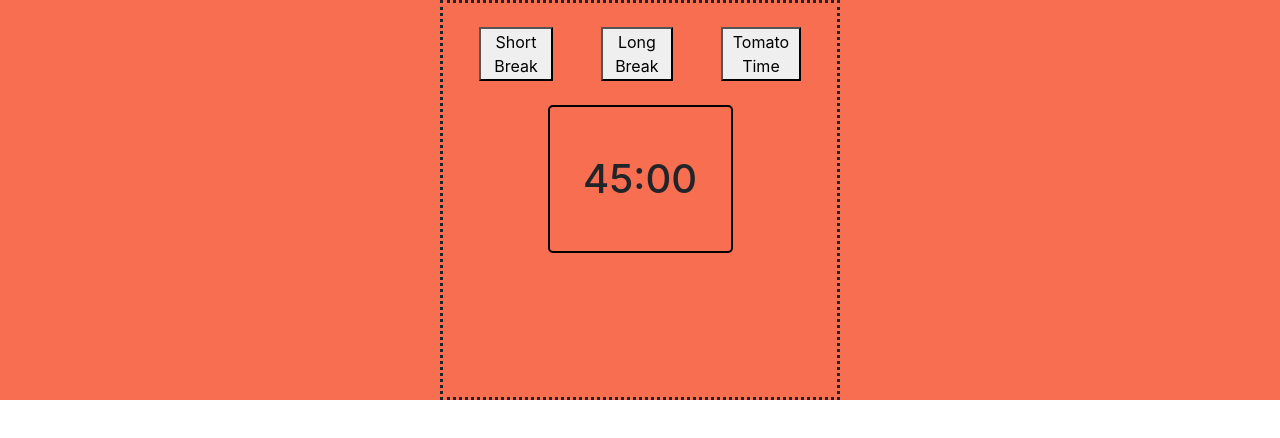
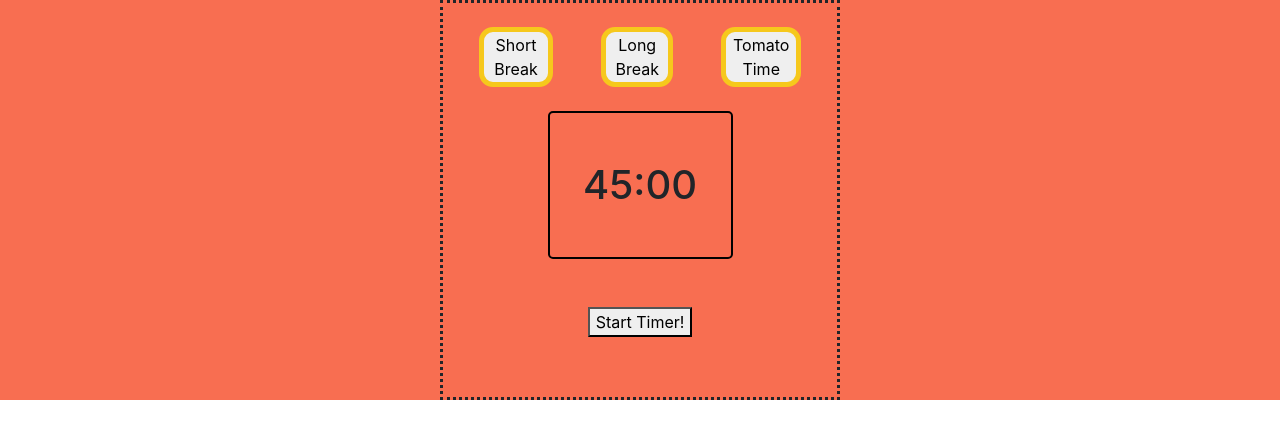
Before and after one commit to indwomt/tomatoduck, a React (Create React App) app in the folder client/: page / in a window 1280 px wide. Shown: the top 438 px of the page. Built offline with nearby package versions, Linux system fonts and the light colour scheme; the HTML template or start-up script is replaced by a standard one.

Commit message:
forgot to add start button

```diff
--- a/client/src/App.css
+++ b/client/src/App.css
@@ -58,3 +58,8 @@
   border: 2px solid black;
   border-radius: 5px;
 }
+
+.setting-btn {
+  border: 5px solid #F6C81C;
+border-radius: 14px;
+}
--- a/client/src/components/Timer.js
+++ b/client/src/components/Timer.js
@@ -4,12 +4,16 @@ export default function Timer(){
     return (
         <div className="container timer-box col-5 d-flex-col justify-content-center">
             <div className="timer-settings d-flex justify-content-center">
-                <button className="m-4">Short Break</button>
-                <button className="m-4">Long Break</button>
-                <button className="m-4">Tomato Time</button>
+                <button className="m-4 setting-btn">Short Break</button>
+                <button className="m-4 setting-btn">Long Break</button>
+                <button className="m-4 setting-btn">Tomato Time</button>
             </div>
             <div className="timer container col-6 d-flex justify-content-center bordered">
                 <h1 className='my-5'>45:00</h1>
+
+            </div>
+            <div class="container start-btn d-flex justify-content-center">
+            <button class='my-5'>Start Timer!</button>
             </div>
         </div>
     )
```
